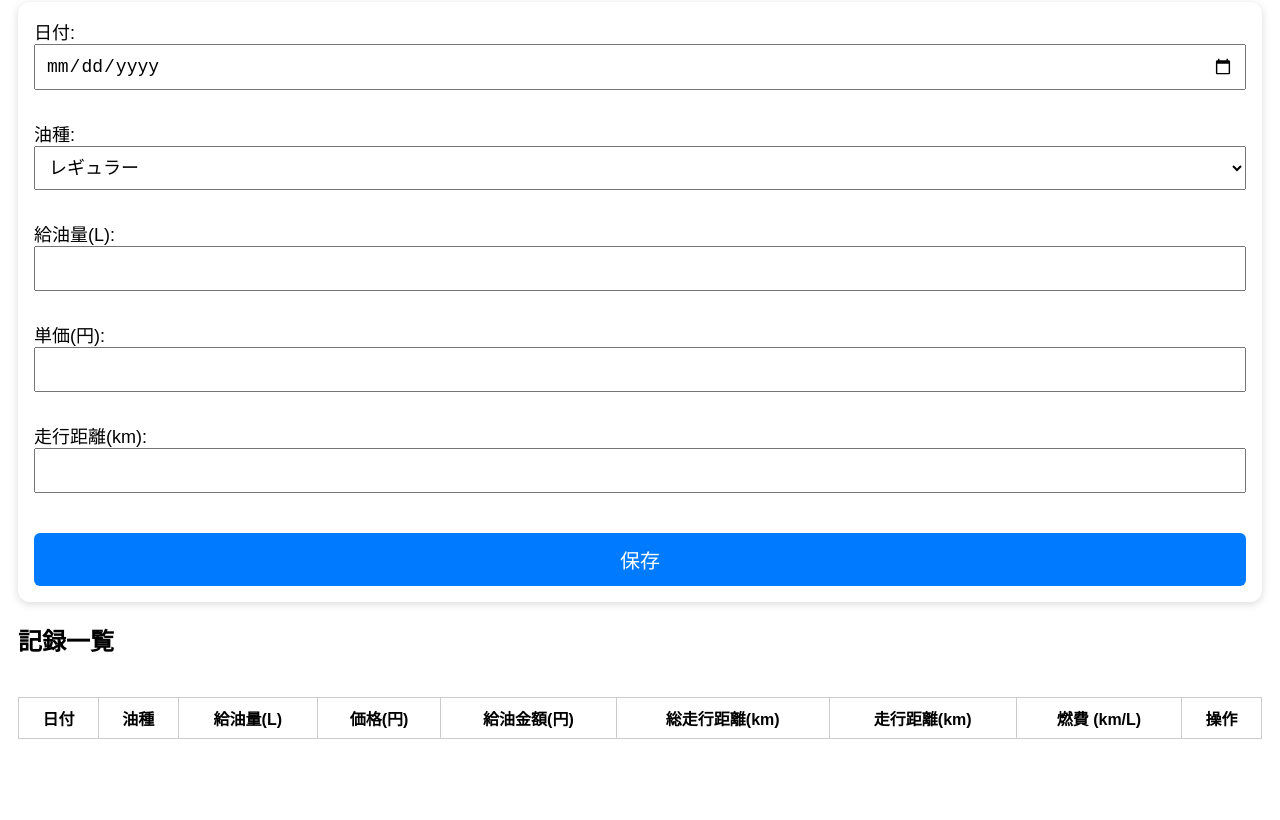
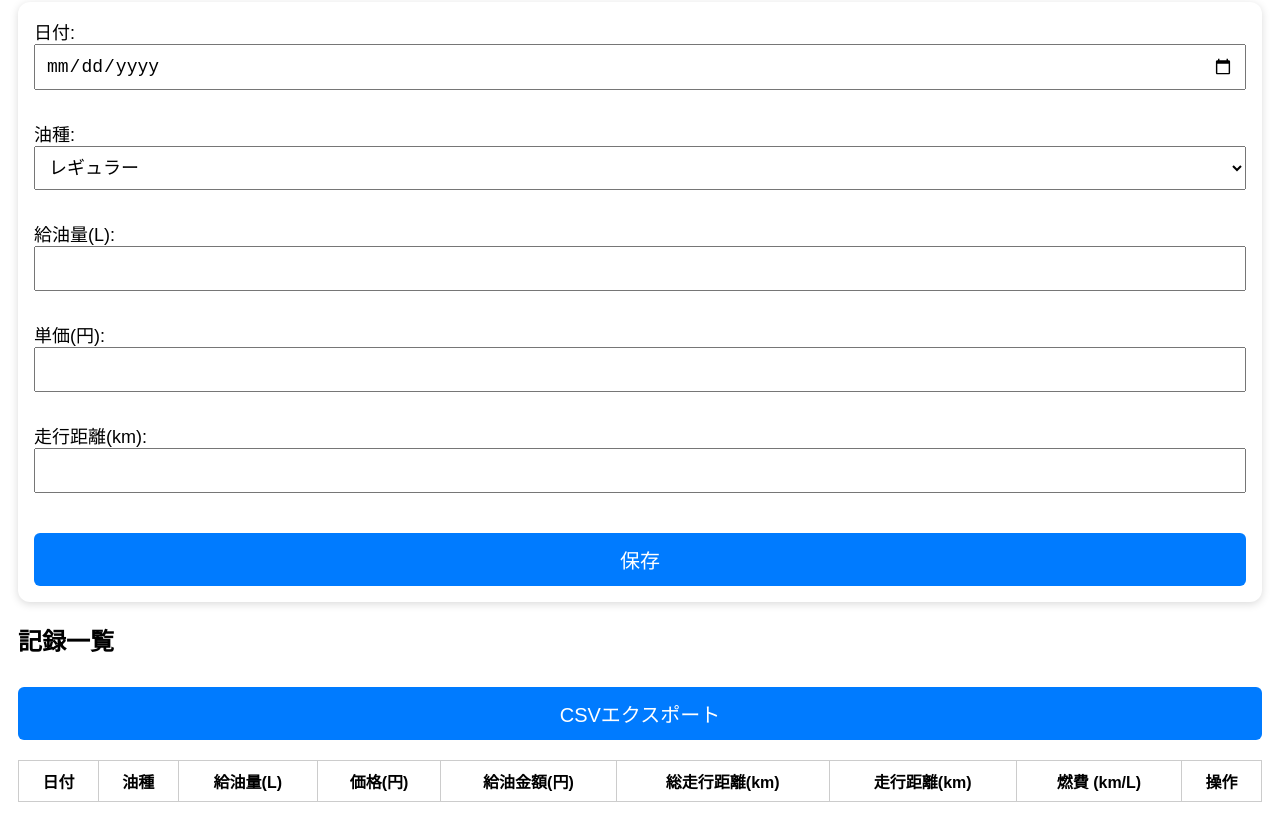
Before and after one commit to nobfuercreation-dev/fuelapp, a plain HTML site: page index.html in a window 1280 px wide. Shown: the part 105-925 px from the top of the page. Before the commit the page ends 862 px from the top, so only its background shows below. Drawn offline with Linux system fonts and the light colour scheme.

Commit message:
Update index.html

```diff
--- a/index.html
+++ b/index.html
@@ -87,6 +87,9 @@
     </div>
 
     <h2>記録一覧</h2>
+
+	<button onclick="exportCSV()">CSVエクスポート</button>
+
 <div class="table-wrapper">
 <table border="1" id="recordTable">
     <thead>
```
